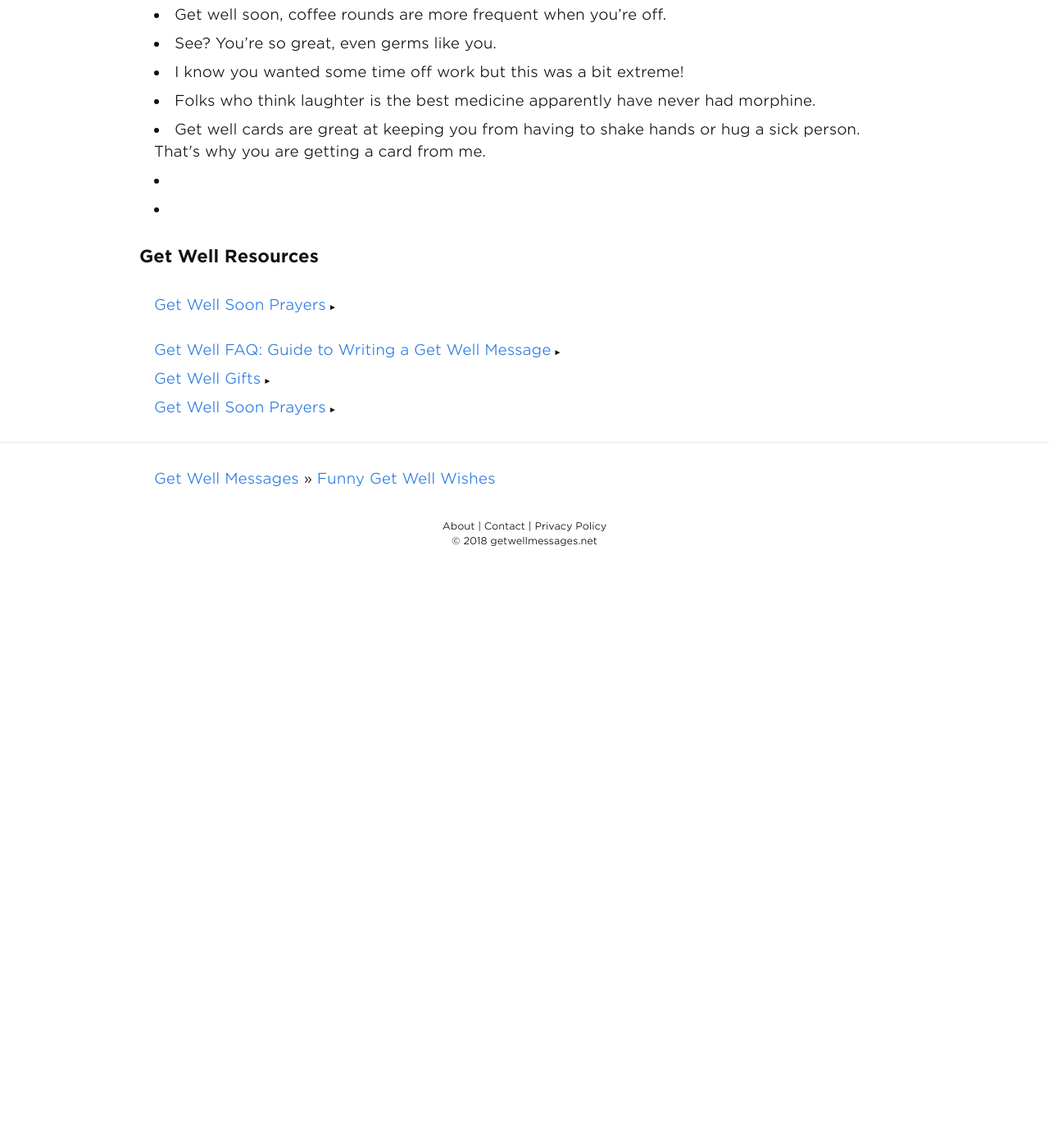
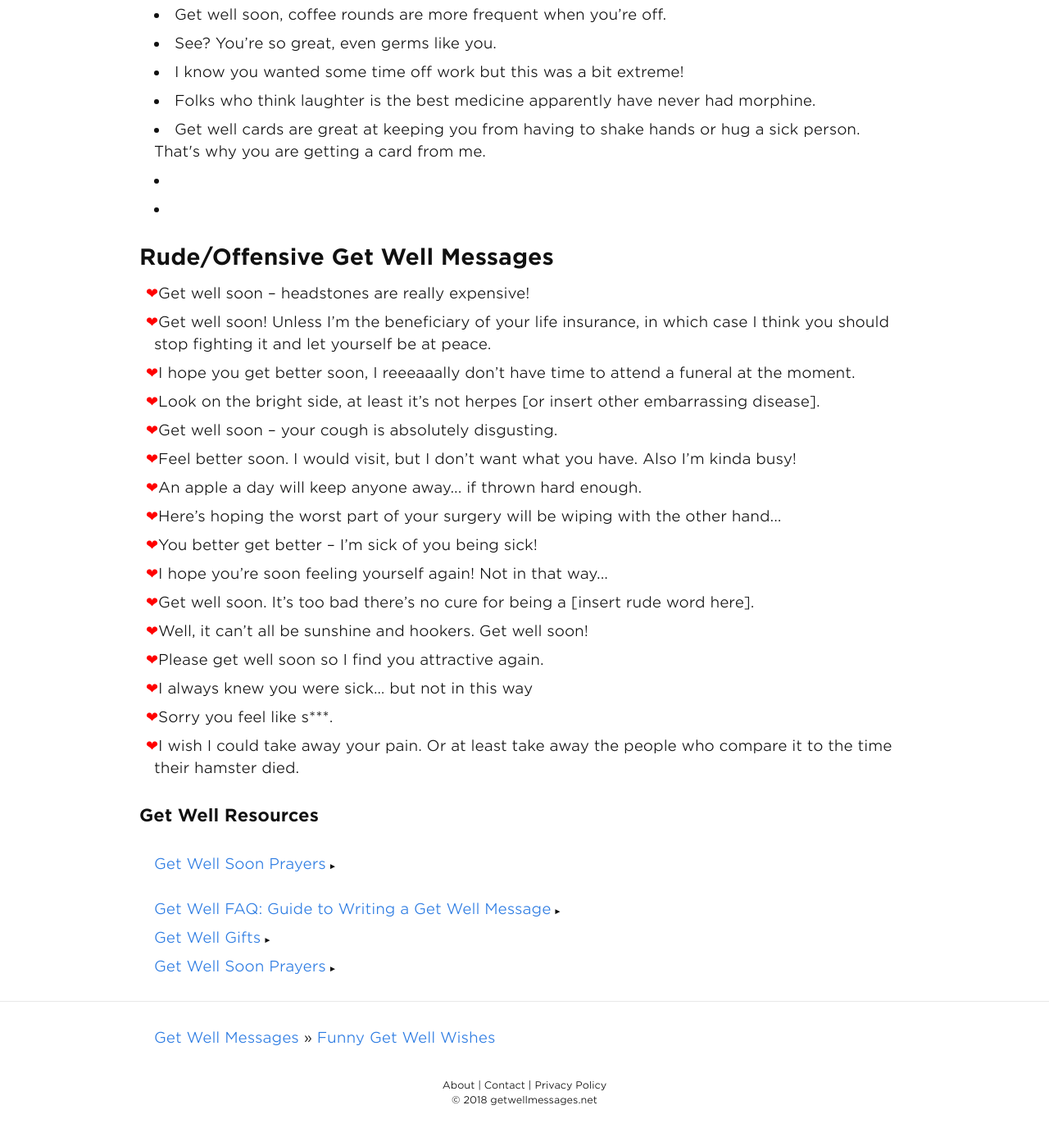
Before and after one commit to andyml123/andyml123.github.io, a Jekyll site: the page built from funny-get-well-wishes.md, in a window 1280 px wide and 1400 px high, scrolled down 1198 px. Shown: the top 1387 px of the window at 82% size. Built offline with Jekyll 4.4.1, drawn with Linux system fonts in a browser that asks for light colours; before the commit the page ends 1916 px from its top, so only the background shows below that.

Commit message:
Update funny-get-well-wishes.md

```diff
--- a/funny-get-well-wishes.md
+++ b/funny-get-well-wishes.md
@@ -2,10 +2,12 @@
 layout: page
 title: '{no.} Funny Get Well Wishes and Messages'
 title2: Funny Get Well Wishes
-description: Put a smile on a sick friend or family members face with one of these hilarious get well messages
+description: >-
+  Put a smile on a sick friend or family members face with one of these
+  hilarious get well messages
 permalink: /funny-get-well-wishes/
 image: funny-get-well-wishes.png
-tags: funny get well wishes, funny get well soon messages, funny get well messages
+tags: 'funny get well wishes, funny get well soon messages, funny get well messages'
 categories: messages
 published: true
 ---
@@ -45,3 +47,24 @@ published: true
 <li></li>
 <li></li>
 </ul>
+
+<h2>Rude/Offensive Get Well Messages</h2>
+
+<ul class="heart">
+<li>Get well soon – headstones are really expensive!</li>
+<li>Get well soon! Unless I’m the beneficiary of your life insurance, in which case I think you should stop fighting it and let yourself be at peace.</li>
+<li>I hope you get better soon, I reeeaaally don’t have time to attend a funeral at the moment.</li>
+<li>Look on the bright side, at least it’s not herpes [or insert other embarrassing disease].</li>
+<li>Get well soon – your cough is absolutely disgusting.</li>
+<li>Feel better soon. I would visit, but I don’t want what you have. Also I’m kinda busy!</li>
+<li>An apple a day will keep anyone away... if thrown hard enough.</li>
+<li>Here’s hoping the worst part of your surgery will be wiping with the other hand... </li>
+<li>You better get better – I’m sick of you being sick!</li>
+<li>I hope you’re soon feeling yourself again! Not in that way...</li>
+<li>Get well soon. It’s too bad there’s no cure for being a [insert rude word here].</li>
+<li>Well, it can’t all be sunshine and hookers. Get well soon!</li>
+<li>Please get well soon so I find you attractive again.</li>
+<li>I always knew you were sick… but not in this way</li>
+<li>Sorry you feel like s***.</li>
+<li>I wish I could take away your pain. Or at least take away the people who compare it to the time their hamster died.</li>
+</ul>
```
